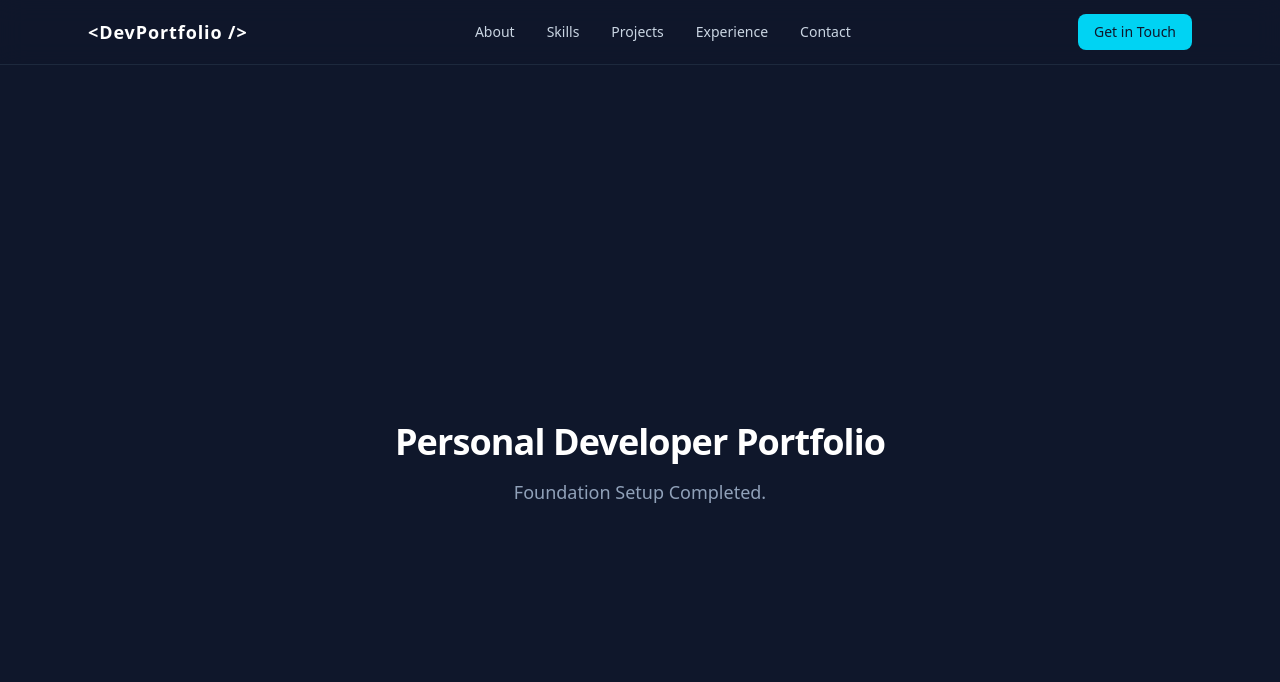
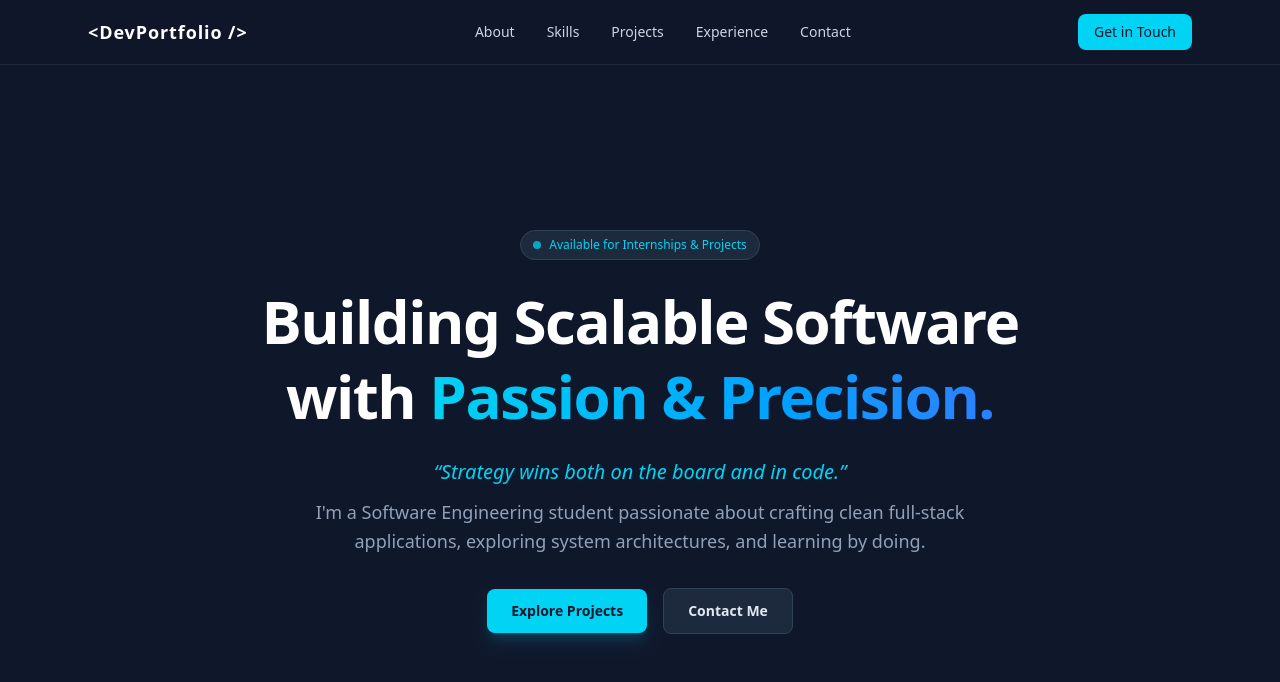
Before and after one commit to Personal-Portfolio-Website/Personal-Portfolio-FE, a Next.js app: page / in a window 1280 px wide. Shown: the top 682 px of the page. Built offline with nearby package versions, Linux system fonts and the light colour scheme.

Commit message:
feat: implement hero section with slogan and call to action

```diff
--- a/src/app/page.tsx
+++ b/src/app/page.tsx
@@ -1,14 +1,9 @@
-import Image from "next/image";
+import Hero from "@/components/sections/Hero";
 
 export default function Home() {
   return (
-    <main className="flex min-h-screen flex-col items-center justify-center p-6 bg-slate-900 text-white">
-      <h1 className="text-4xl font-bold tracking-tight">
-        Personal Developer Portfolio
-      </h1>
-      <p className="mt-4 text-slate-400 text-lg">
-        Foundation Setup Completed.
-      </p>
+    <main className="w-full">
+      <Hero />
     </main>
   );
 }
--- /dev/null
+++ b/src/components/sections/Hero.tsx
@@ -0,0 +1,50 @@
+import Link from "next/link";
+
+export default function Hero() {
+  return (
+    <section
+      id="hero"
+      className="min-h-[calc(100vh-4rem)] flex flex-col justify-center items-center text-center px-6 py-12 max-w-4xl mx-auto"
+    >
+      {/* Badge / Status Tag */}
+      <div className="inline-flex items-center gap-2 px-3 py-1.5 rounded-full bg-slate-800 border border-slate-700 text-cyan-400 text-xs font-medium mb-6">
+        <span className="w-2 h-2 rounded-full bg-cyan-400 animate-pulse"></span>
+        Available for Internships & Projects
+      </div>
+
+      {/* Main Heading */}
+      <h1 className="text-4xl sm:text-6xl font-extrabold text-white tracking-tight leading-tight">
+        Building Scalable Software with{" "}
+        <span className="text-transparent bg-clip-text bg-gradient-to-r from-cyan-400 to-blue-500">
+          Passion & Precision.
+        </span>
+      </h1>
+
+      {/* Slogan & Description */}
+      <div className="mt-6 max-w-2xl">
+        <p className="text-lg sm:text-xl font-medium italic text-cyan-400">
+          &ldquo;Strategy wins both on the board and in code.&rdquo;
+        </p>
+        <p className="mt-3 text-base sm:text-lg text-slate-400 leading-relaxed">
+          I&apos;m a Software Engineering student passionate about crafting clean full-stack applications, exploring system architectures, and learning by doing.
+        </p>
+      </div>
+
+      {/* CTA Buttons */}
+      <div className="mt-8 flex flex-wrap items-center justify-center gap-4">
+        <Link
+          href="#projects"
+          className="px-6 py-3 text-sm font-semibold text-slate-900 bg-cyan-400 hover:bg-cyan-300 rounded-lg shadow-lg shadow-cyan-500/20 transition-all hover:scale-105"
+        >
+          Explore Projects
+        </Link>
+        <Link
+          href="#contact"
+          className="px-6 py-3 text-sm font-semibold text-slate-200 bg-slate-800 hover:bg-slate-700 border border-slate-700 rounded-lg transition-all hover:scale-105"
+        >
+          Contact Me
+        </Link>
+      </div>
+    </section>
+  );
+}
```
